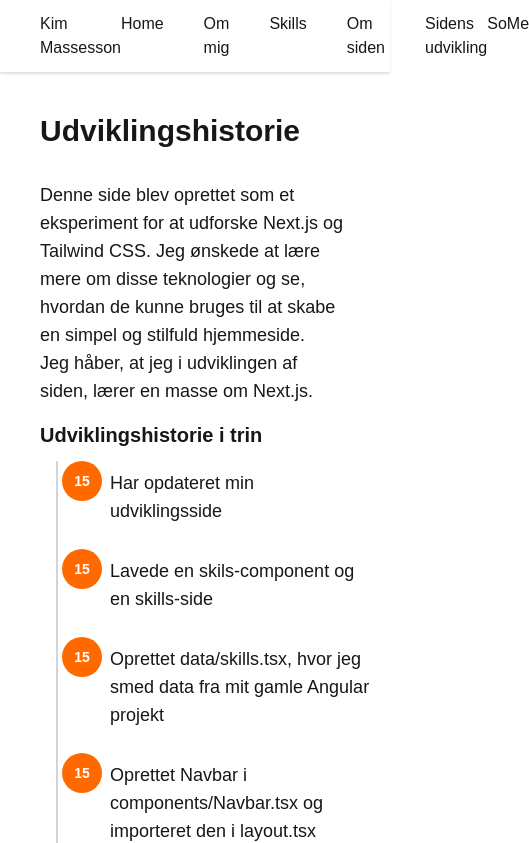
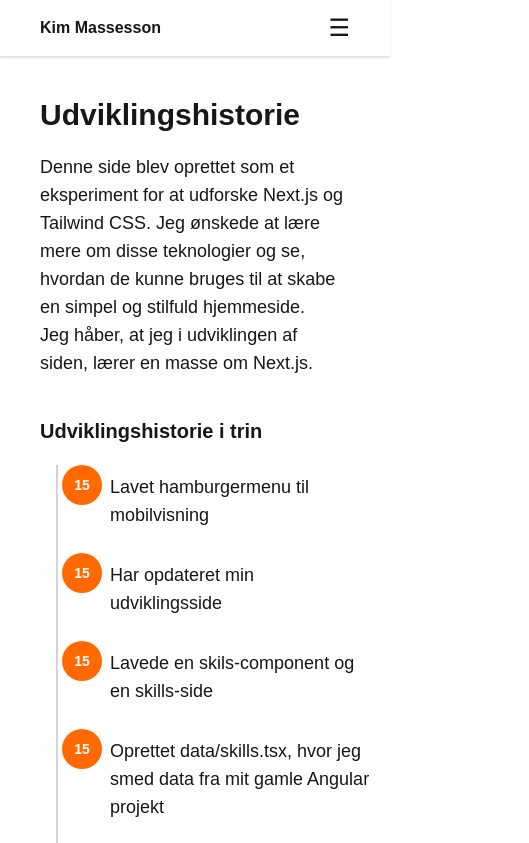
Before and after one commit to Kima4Tec/kimmassesson, a Next.js app: page /history in a window 390 px wide. Shown: the top 843 px of the page, 529 px wide, since content can reach past the window. Built offline with nearby package versions, Linux system fonts and the light colour scheme.

Commit message:
hamburger

```diff
--- a/app/history/page.tsx
+++ b/app/history/page.tsx
@@ -4,15 +4,15 @@ import Link from "next/link";
 export default function History() {
   return (
     <main className="max-w-6xl mx-auto p-10 dark:bg-black sm:items-start">
-      <h1 className="text-3xl font-bold mb-8">Udviklingshistorie</h1>
+      <h1 className="text-3xl font-bold mb-5">Udviklingshistorie</h1>
         <p className="text-lg">
           Denne side blev oprettet som et eksperiment for at udforske Next.js og Tailwind CSS.
           Jeg ønskede at lære mere om disse teknologier og se, hvordan de kunne bruges til at skabe en simpel og stilfuld hjemmeside.
         </p>
-        <p className="text-lg mb-4">
+        <p className="text-lg mb-10">
           Jeg håber, at jeg i udviklingen af siden, lærer en masse om Next.js.
         </p>
-        <div className="text-xl font-semibold mb-3">Udviklingshistorie i trin</div>
+        <div className="text-xl font-semibold mb-5">Udviklingshistorie i trin</div>
 <Timeline />
       </main>
   );
--- a/app/page.tsx
+++ b/app/page.tsx
@@ -3,7 +3,7 @@ import Link from "next/link";
 export default function Home() {
   return (
     <main className="max-w-6xl mx-auto p-10 dark:bg-black sm:items-start">
-      <h1 className="text-3xl font-bold mb-8">Kim Massesson</h1>
+      <h1 className="text-3xl font-bold mb-8">Min side</h1>
 
 <div className="text-lg sm:max-w-md text-zinc-600 dark:text-zinc-400">
   Velkommen til min side. Dette er et udviklingsprojekt i Nextjs, der skal ende med at være en portefølje-side om mig.
--- a/components/Navbar.tsx
+++ b/components/Navbar.tsx
@@ -1,18 +1,50 @@
+"use client"
+import { useState } from "react";
 import Link from "next/link";
 
 export default function Navbar() {
+  const [open, setOpen] = useState(false);
+
   return (
-  <nav className="flex w-full justify-between text-md px-10 p-3 sticky top-0 border-b border-zinc-200 bg-white/80 backdrop-blur shadow-sm">
-      <div>Kim Massesson</div>
-      <div className="flex flex-row gap-10">
-        <Link className="hover:text-orange-500" href="/">Home</Link>
-        <Link className="hover:text-orange-500" href="/aboutme">Om mig</Link>
-        <Link className="hover:text-orange-500" href="/skills">Skills</Link>
-        <Link className="hover:text-orange-500" href="/aboutpage">Om siden</Link>
-        <Link className="hover:text-orange-500" href="/history">Sidens udvikling</Link>
+  <nav className="flex w-full justify-between items-center text-md px-10 p-3 sticky top-0 border-b border-zinc-200 bg-white/80 backdrop-blur shadow-sm">
+<div className="font-bold">Kim Massesson</div>
+
+<div className="md:hidden cursor-pointer text-2xl" onClick={() => setOpen(!open)}>
+{open ? "X" : "☰"}
+</div>
+      <div
+        className={`flex-col md:flex md:flex-row md:items-center absolute md:static top-20 left-6 w-full md:w-auto bg-white md:bg-transparent transition-all duration-300 ease-in ${
+          open ? "flex" : "hidden"
+        }`}
+      >
+        <Link className="p-4 md:p-0 hover:text-orange-500" href="/">
+          Home
+        </Link>
+        <Link className="p-4 md:p-0 hover:text-orange-500" href="/aboutme">
+          Om mig
+        </Link>
+        <Link className="p-4 md:p-0 hover:text-orange-500" href="/skills">
+          Skills
+        </Link>
+        <Link className="p-4 md:p-0 hover:text-orange-500" href="/aboutpage">
+          Om siden
+        </Link>
+        <Link className="p-4 md:p-0 hover:text-orange-500" href="/history">
+          Sidens udvikling
+        </Link>
+        <div className="p-4 md:p-0">SoMe</div>
       </div>
-      <div>SoMe</div>
     </nav>
 
     );
 }
+
+      // <div className="font-bold">Kim Massesson</div>
+      // <div className="flex flex-row gap-10">
+      //   <Link className="hover:text-orange-500" href="/">Home</Link>
+      //   <Link className="hover:text-orange-500" href="/aboutme">Om mig</Link>
+      //   <Link className="hover:text-orange-500" href="/skills">Skills</Link>
+      //   <Link className="hover:text-orange-500" href="/aboutpage">Om siden</Link>
+      //   <Link className="hover:text-orange-500" href="/history">Sidens udvikling</Link>
+      // </div>
+      // <div>SoMe</div>
--- a/data/history.tsx
+++ b/data/history.tsx
@@ -1,5 +1,6 @@
 export const history = [
     // {date: "", text: ""},
+    {date: "15-03-2026", text: "Lavet hamburgermenu til mobilvisning"},
     {date: "15-03-2026", text: "Har opdateret min udviklingsside"},
     {date: "15-03-2026", text: "Lavede en skils-component og en skills-side"},
     {date: "15-03-2026", text: "Oprettet data/skills.tsx, hvor jeg smed data fra mit gamle Angular projekt"},
```
